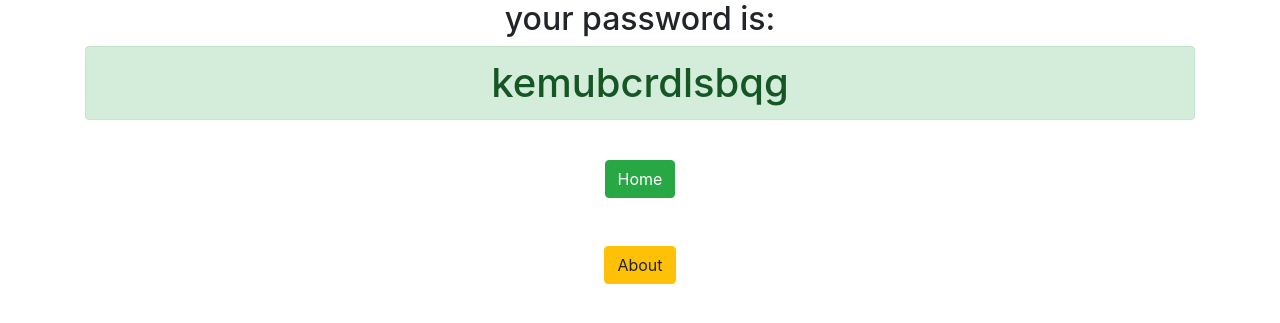
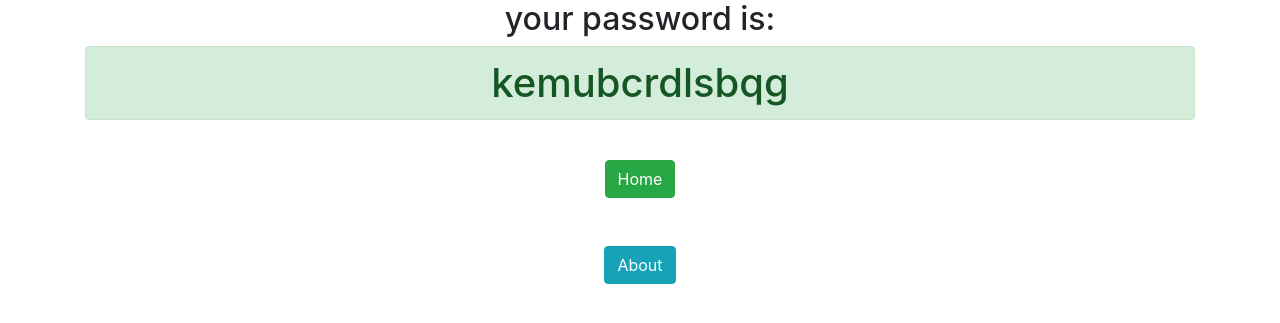
Before and after one commit to fazzi03/django-password_generator1st, a Django app: page /password/ in a window 1280 px wide. Shown: the top 323 px of the page. Run offline with Django 3.2, Linux system fonts and the light colour scheme; some libraries are stand-ins or nearby versions.

Commit message:
I made some Tweaks

```diff
--- a/generator/templates/generator/password.html
+++ b/generator/templates/generator/password.html
@@ -11,5 +11,5 @@
   <a href="{% url 'home' %}" class="btn btn-success">Home</a> <br />
   <br />
   <br />
-  <a href="{% url 'about' %}" class="btn btn-warning">About</a>
+  <a href="{% url 'about' %}" class="btn btn-info">About</a>
 </div>
--- a/password_generator/settings.py
+++ b/password_generator/settings.py
@@ -20,7 +20,7 @@ BASE_DIR = os.path.dirname(os.path.dirname(os.path.abspath(__file__)))
 # See https://docs.djangoproject.com/en/3.0/howto/deployment/checklist/
 
 # SECURITY WARNING: keep the secret key used in production secret!
-SECRET_KEY = '_s7_n!7va8yq4#o40y!-_$q9o$y8gdsq(f6blndjb7doq=6+(r'
+SECRET_KEY = '_s7_n!7va8yq4#o40y!-_$q9ojgjgujvjv$y8gdsq(f6blndjb7doq=6+(r'
 
 # SECURITY WARNING: don't run with debug turned on in production!
 DEBUG = True
```
